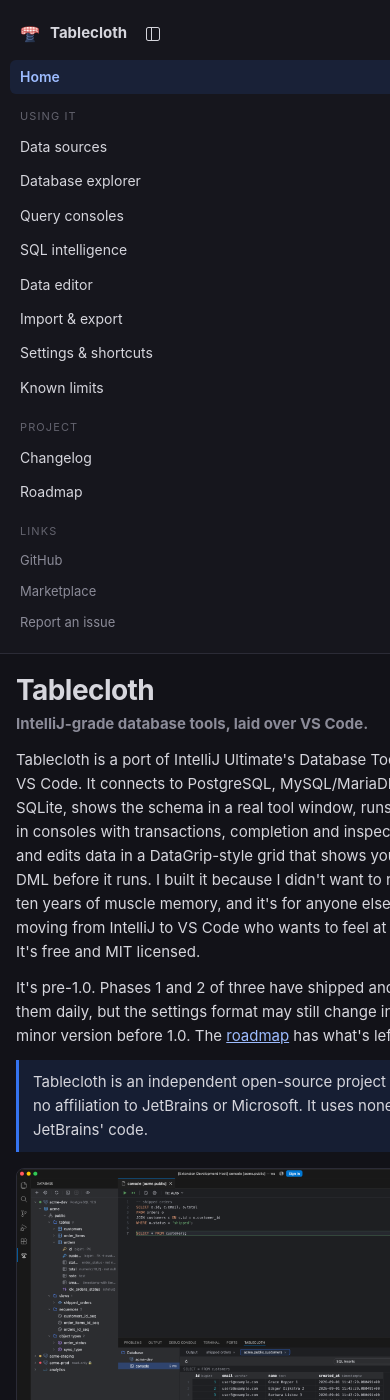
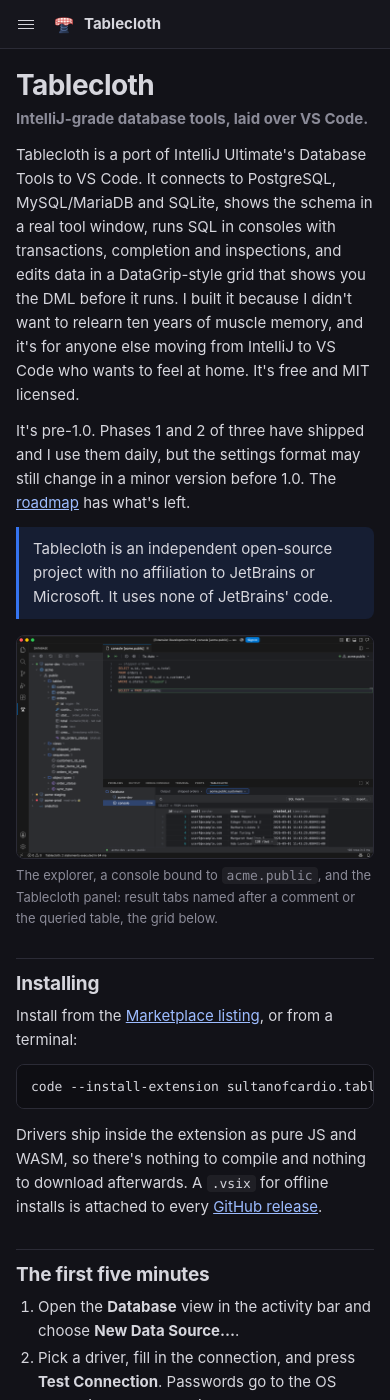
Before and after one commit to sultanofcardio/tablecloth, a Jekyll site: the page built from index.md, in a window 390 px wide and 1400 px high. Built offline with Jekyll 4.4.1, drawn with Linux system fonts in a browser that asks for light colours.

Commit message:
docs: mobile nav drawer via the Popover API, desktop sidebar unchanged

```diff
--- a/_layouts/default.html
+++ b/_layouts/default.html
@@ -13,8 +13,12 @@
 <body>
 <div class="site">
   <button type="button" class="navrail" id="navrail" title="Show sidebar" aria-label="Show sidebar" hidden><svg viewBox="0 0 16 16" fill="currentColor" aria-hidden="true"><path d="M12.5 1C13.881 1 15 2.119 15 3.5V12.5C15 13.881 13.881 15 12.5 15H3.5C2.119 15 1 13.881 1 12.5V3.5C1 2.119 2.119 1 3.5 1H12.5ZM12.5 14C13.328 14 14 13.328 14 12.5V3.5C14 2.672 13.328 2 12.5 2H7V14H12.5Z"/></svg></button>
-  <nav id="nav">
-    <div class="brand"><img src="{{ site.baseurl }}/assets/images/icon.png" alt=""> <span>Tablecloth</span><button type="button" class="navhide" id="navhide" title="Hide sidebar" aria-label="Hide sidebar"><svg viewBox="0 0 16 16" fill="currentColor" aria-hidden="true"><path d="M1 3.5V12.5C1 13.879 2.122 15 3.5 15H12.5C13.878 15 15 13.879 15 12.5V3.5C15 2.122 13.878 1 12.5 1H3.5C2.122 1 1 2.122 1 3.5ZM12.5 14H7V2H12.5C13.327 2 14 2.673 14 3.5V12.5C14 13.327 13.327 14 12.5 14ZM2 3.5C2 2.673 2.673 2 3.5 2H6V14H3.5C2.673 14 2 13.327 2 12.5V3.5Z"/></svg></button></div>
+  <header class="topbar">
+    <button type="button" class="navopen" popovertarget="nav" title="Show menu" aria-label="Show menu"><svg viewBox="0 0 16 16" fill="currentColor" aria-hidden="true"><path d="M16 5H0V4h16v1zm0 8H0v-1h16v1zm0-4.008H0V8h16v.992z"/></svg></button>
+    <a class="brand" href="{{ site.baseurl }}/"><img src="{{ site.baseurl }}/assets/images/icon.png" alt=""> <span>Tablecloth</span></a>
+  </header>
+  <nav id="nav" popover>
+    <div class="brand"><img src="{{ site.baseurl }}/assets/images/icon.png" alt=""> <span>Tablecloth</span><button type="button" class="navclose" popovertarget="nav" popovertargetaction="hide" title="Close menu" aria-label="Close menu"><svg viewBox="0 0 16 16" fill="currentColor" aria-hidden="true"><path d="M13.85 13.15c.2.2.2.51 0 .71a.5.5 0 0 1-.7 0L8 8.71l-5.15 5.15a.5.5 0 0 1-.7-.71L7.3 8 2.15 2.85a.5.5 0 0 1 .71-.71L8.01 7.29l5.15-5.15a.5.5 0 0 1 .71.71L8.72 8l5.15 5.15h-.02z"/></svg></button><button type="button" class="navhide" id="navhide" title="Hide sidebar" aria-label="Hide sidebar"><svg viewBox="0 0 16 16" fill="currentColor" aria-hidden="true"><path d="M1 3.5V12.5C1 13.879 2.122 15 3.5 15H12.5C13.878 15 15 13.879 15 12.5V3.5C15 2.122 13.878 1 12.5 1H3.5C2.122 1 1 2.122 1 3.5ZM12.5 14H7V2H12.5C13.327 2 14 2.673 14 3.5V12.5C14 13.327 13.327 14 12.5 14ZM2 3.5C2 2.673 2.673 2 3.5 2H6V14H3.5C2.673 14 2 13.327 2 12.5V3.5Z"/></svg></button></div>
         <a class="item{% if page.url == "/" %} active{% endif %}" href="{{ site.baseurl }}/">Home</a>
         <div class="group">Using it</div>
         <a class="item{% if page.url == "/data-sources.html" %} active{% endif %}" href="{{ site.baseurl }}/data-sources.html">Data sources</a>
--- a/assets/css/site.css
+++ b/assets/css/site.css
@@ -71,22 +71,17 @@
 
   /* site frame */
   .site { display: grid; grid-template-columns: 220px minmax(0, 1fr); min-height: 560px; }
-  .site.collapsed { grid-template-columns: minmax(0, 1fr); }
-  .site.collapsed nav { display: none; }
   .navrail[hidden] { display: none; }
   .site nav .brand { justify-content: space-between; }
   .site nav .brand span { flex: 1; }
-  .navhide, .navrail { background: none; border: 0; color: var(--ink-faint); width: 26px; height: 26px; border-radius: 6px; display: grid; place-items: center; cursor: pointer; padding: 0; }
+  .navhide, .navrail, .site nav .navclose { background: none; border: 0; color: var(--ink-faint); width: 26px; height: 26px; border-radius: 6px; display: grid; place-items: center; cursor: pointer; padding: 0; }
   .navhide:hover, .navrail:hover { background: rgba(255,255,255,.06); color: var(--ink); }
-  .navhide svg, .navrail svg { width: 16px; height: 16px; fill: currentColor; }
+  .navhide svg, .navrail svg, .navclose svg { width: 16px; height: 16px; fill: currentColor; }
   .navrail { position: absolute; left: 10px; top: 10px; z-index: 2; background: var(--card-bg); border: 1px solid var(--card-border); }
   .site { position: relative; }
-  .site.collapsed .page { padding-left: 52px; }
-
-  @media (max-width: 760px) { .site { grid-template-columns: 1fr; } .site nav { border-right: 0; border-bottom: 1px solid var(--card-border); } }
   .site nav { border-right: 1px solid var(--card-border); padding: 16px 10px; background: #16161d; }
-  .site nav .brand { display: flex; align-items: center; gap: 8px; font-weight: 700; padding: 4px 8px 14px; }
-  .site nav .brand img { width: 24px; height: 24px; border-radius: 6px; }
+  .brand { display: flex; align-items: center; gap: 8px; font-weight: 700; padding: 4px 8px 14px; color: var(--ink); text-decoration: none; }
+  .brand img { width: 24px; height: 24px; border-radius: 6px; }
   .site nav button { display: block; width: 100%; text-align: left; background: none; border: 0; color: var(--ink); font: inherit; font-size: 14px; padding: 6px 10px; border-radius: 6px; cursor: pointer; }
   .site nav button:hover { background: rgba(255,255,255,.05); }
   .site nav button.active { background: var(--accent-soft); color: var(--accent-ink); font-weight: 600; }
@@ -112,10 +107,18 @@
 
   .site { min-height: 100vh; }
   /* fixed rather than sticky: under CSS zoom Chrome sizes 100vh from the unzoomed viewport, and a sticky panel taller than the window gets pushed up at the end of the page */
-  .site nav { position: fixed; top: 0; bottom: 0; left: 0; width: 220px; overflow-y: auto; }
-  .site .page { grid-column: 2; }
-  .site.collapsed .page { grid-column: 1; }
-  .navrail { position: fixed; }
+  /* The nav is a popover so phones get a drawer (top layer, backdrop, light dismiss) with no script. Desktop overrides the
+     user-agent popover box (inset/margin/border/padding/colour) and forces it visible while closed. */
+  .topbar { display: none; }
+  .site nav .navclose { display: none; }
+  @media (min-width: 761px) {
+    .site nav { display: block; position: fixed; inset: 0 auto 0 0; width: 220px; height: auto; margin: 0; padding: 16px 10px; overflow-y: auto; color: inherit; border: 0; border-right: 1px solid var(--card-border); background: #16161d; }
+    .site .page { grid-column: 2; }
+    .site.collapsed { grid-template-columns: minmax(0, 1fr); }
+    .site.collapsed nav { display: none; }
+    .site.collapsed .page { grid-column: 1; padding-left: 52px; }
+    .navrail { position: fixed; }
+  }
   /* the reviewed mock reads right at about 170%, so that is the default on desktop widths */
   @media (min-width: 1200px) { html { zoom: 1.7; } }
   @media (min-width: 800px) and (max-width: 1199px) { html { zoom: 1.35; } }
@@ -138,7 +141,22 @@
   .site .page table.w22 th:first-child { width: 22%; } .site .page table.w26 th:first-child { width: 26%; } .site .page table.w34 th:first-child { width: 34%; }
   .site .page pre { margin: 0 0 14px; }
   .site .page pre code { background: none; padding: 0; }
-  @media (max-width: 760px) { .site nav { position: static; width: auto; } .site .page { grid-column: auto; padding: 20px 16px 32px; } }
+  @media (max-width: 760px) {
+    .site { grid-template-columns: minmax(0, 1fr); }
+    .site .page { grid-column: auto; padding: 20px 16px 32px; }
+    .topbar { display: flex; align-items: center; gap: 4px; position: sticky; top: 0; z-index: 2; padding: 8px 10px; border-bottom: 1px solid var(--card-border); background: #16161d; }
+    .topbar .brand { padding: 4px 6px; }
+    .navopen { background: none; border: 0; color: var(--ink); width: 32px; height: 32px; border-radius: 6px; display: grid; place-items: center; cursor: pointer; padding: 0; }
+    .navopen:hover { background: rgba(255,255,255,.06); }
+    .navopen svg { width: 16px; height: 16px; }
+    .site nav .navhide, .navrail { display: none; }
+    .site nav .navclose { display: grid; }
+    .site nav { inset: 0 auto 0 0; width: min(280px, 85vw); height: auto; margin: 0; padding: 16px 10px; overflow-y: auto; color: inherit; border: 0; border-right: 1px solid var(--card-border); background: #16161d; }
+    .site nav::backdrop { background: rgba(0,0,0,.55); }
+    .site nav { transition: transform .22s ease, overlay .22s allow-discrete, display .22s allow-discrete; transform: translateX(-100%); }
+    .site nav:popover-open { transform: translateX(0); }
+    @starting-style { .site nav:popover-open { transform: translateX(-100%); } }
+  }
 
   /* changelog */
   :root { --red: #c94b4f; --cream: #f3dfd4; }
--- a/assets/js/site.js
+++ b/assets/js/site.js
@@ -85,9 +85,12 @@
       row.scrollIntoView({block:'center',behavior:'smooth'}); row.classList.remove('flash'); void row.offsetWidth; row.classList.add('flash'); };
   })();
 
-  // sidebar collapse
-  (function(){ const hide=document.getElementById('navhide'), rail=document.getElementById('navrail'), site=document.querySelector('.site'); if(!hide) return;
+  // sidebar collapse (desktop only; on phones the nav is a popover drawer driven by popovertarget buttons, no script)
+  (function(){ const hide=document.getElementById('navhide'), rail=document.getElementById('navrail'), nav=document.getElementById('nav'), site=document.querySelector('.site'); if(!hide) return;
     let c=false; try { c=localStorage.getItem('tc-nav')==='collapsed'; } catch(e) {}
     function set(v){ c=v; site.classList.toggle('collapsed',c); rail.hidden=!c; try { localStorage.setItem('tc-nav',c?'collapsed':'open'); } catch(e) {} }
-    set(c); hide.addEventListener('click',()=>set(true)); rail.addEventListener('click',()=>set(false)); })();
+    set(c); hide.addEventListener('click',()=>set(true)); rail.addEventListener('click',()=>set(false));
+    // a drawer left open while the window grows past the breakpoint would stay in the top layer; close it there
+    const desktop=window.matchMedia('(min-width: 761px)');
+    desktop.addEventListener('change',e=>{ if(e.matches && nav.matches(':popover-open')) nav.hidePopover(); }); })();
 })();
```
